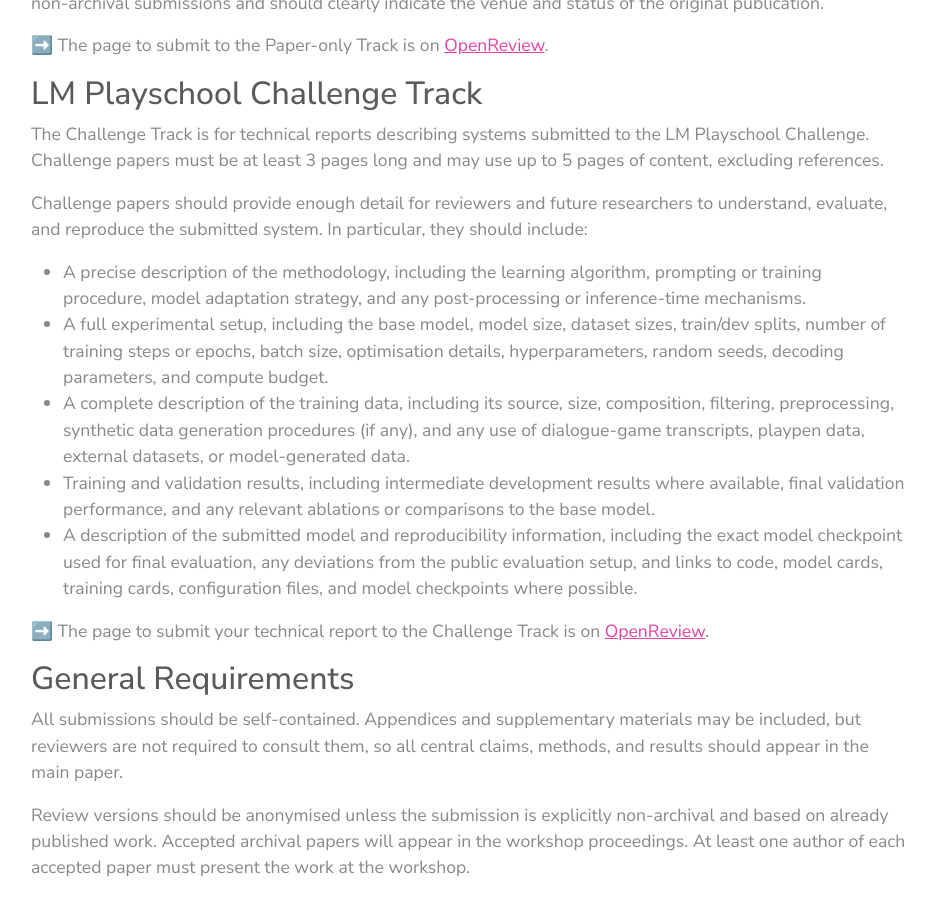
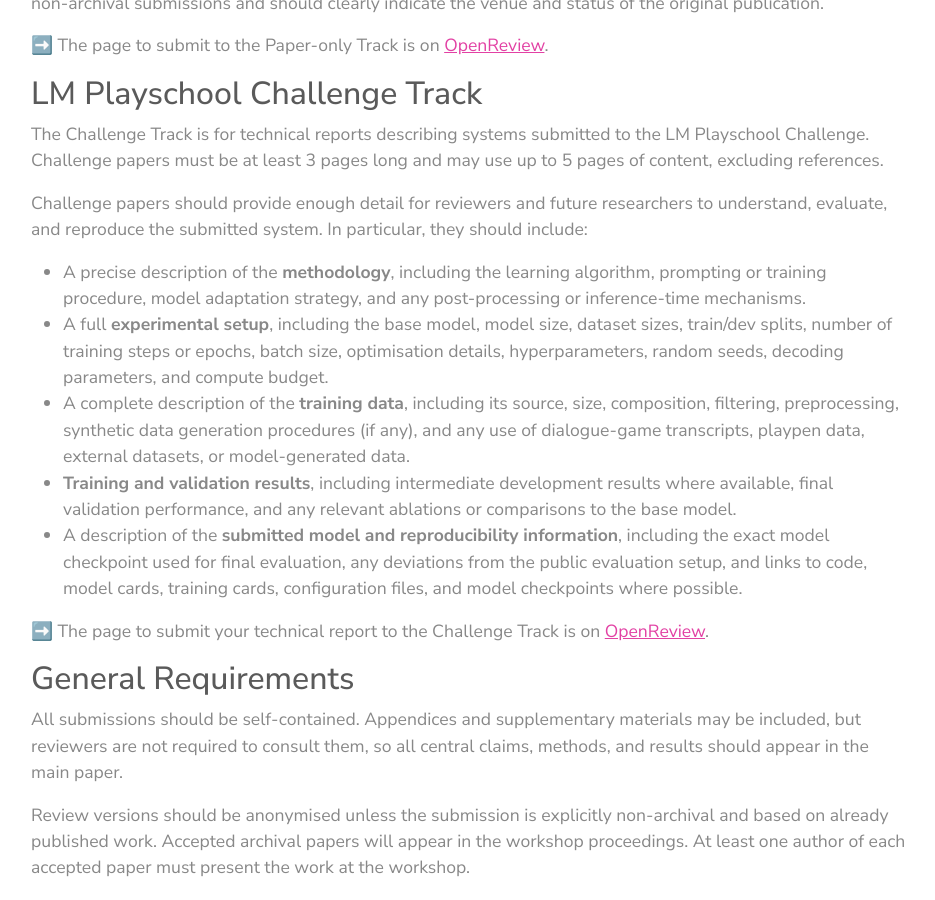
Before and after one commit to lm-playschool/lm-playschool.github.io, a Jekyll site: the page built from _content/_pages/submission-instructions.md, in a window 1280 px wide and 900 px high, scrolled down 625 px. Shown: the whole window, without its empty margins (171-1106 px from the left). Built offline with Jekyll 4.4.1, drawn with Linux system fonts in a browser that asks for light colours.

Commit message:
Bold key requirements in Challenge Track

```diff
--- a/_content/_pages/submission-instructions.md
+++ b/_content/_pages/submission-instructions.md
@@ -25,11 +25,11 @@ The Challenge Track is for technical reports describing systems submitted to the
 
 Challenge papers should provide enough detail for reviewers and future researchers to understand, evaluate, and reproduce the submitted system. In particular, they should include:
 
-- A precise description of the methodology, including the learning algorithm, prompting or training procedure, model adaptation strategy, and any post-processing or inference-time mechanisms.
-- A full experimental setup, including the base model, model size, dataset sizes, train/dev splits, number of training steps or epochs, batch size, optimisation details, hyperparameters, random seeds, decoding parameters, and compute budget.
-- A complete description of the training data, including its source, size, composition, filtering, preprocessing, synthetic data generation procedures (if any), and any use of dialogue-game transcripts, playpen data, external datasets, or model-generated data.
-- Training and validation results, including intermediate development results where available, final validation performance, and any relevant ablations or comparisons to the base model.
-- A description of the submitted model and reproducibility information, including the exact model checkpoint used for final evaluation, any deviations from the public evaluation setup, and links to code, model cards, training cards, configuration files, and model checkpoints where possible.
+- A precise description of the **methodology**, including the learning algorithm, prompting or training procedure, model adaptation strategy, and any post-processing or inference-time mechanisms.
+- A full **experimental setup**, including the base model, model size, dataset sizes, train/dev splits, number of training steps or epochs, batch size, optimisation details, hyperparameters, random seeds, decoding parameters, and compute budget.
+- A complete description of the **training data**, including its source, size, composition, filtering, preprocessing, synthetic data generation procedures (if any), and any use of dialogue-game transcripts, playpen data, external datasets, or model-generated data.
+- **Training and validation results**, including intermediate development results where available, final validation performance, and any relevant ablations or comparisons to the base model.
+- A description of the **submitted model and reproducibility information**, including the exact model checkpoint used for final evaluation, any deviations from the public evaluation setup, and links to code, model cards, training cards, configuration files, and model checkpoints where possible.
 
 ➡️ The page to submit your technical report to the Challenge Track is on [OpenReview](https://openreview.net/group?id=EMNLP/2026/Workshop/LMP_Challenge#tab-active-submissions).
 
```
